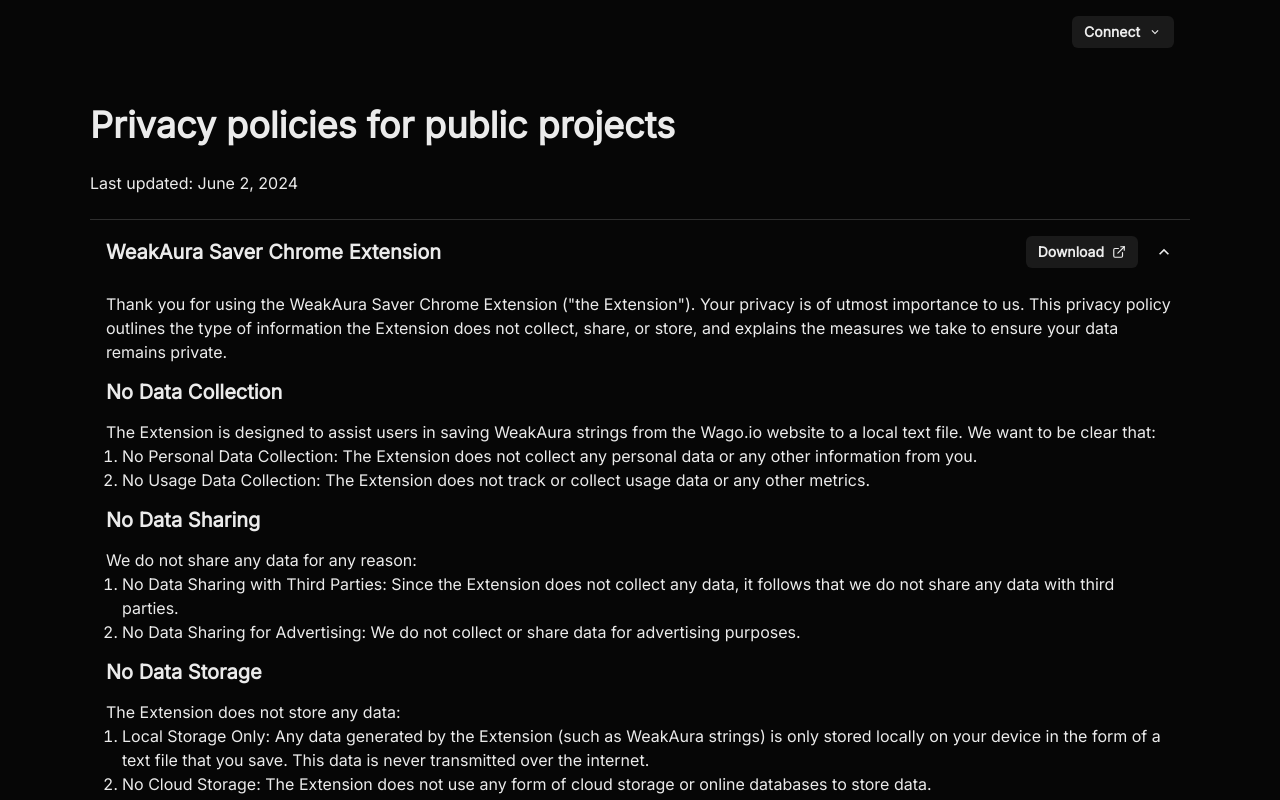
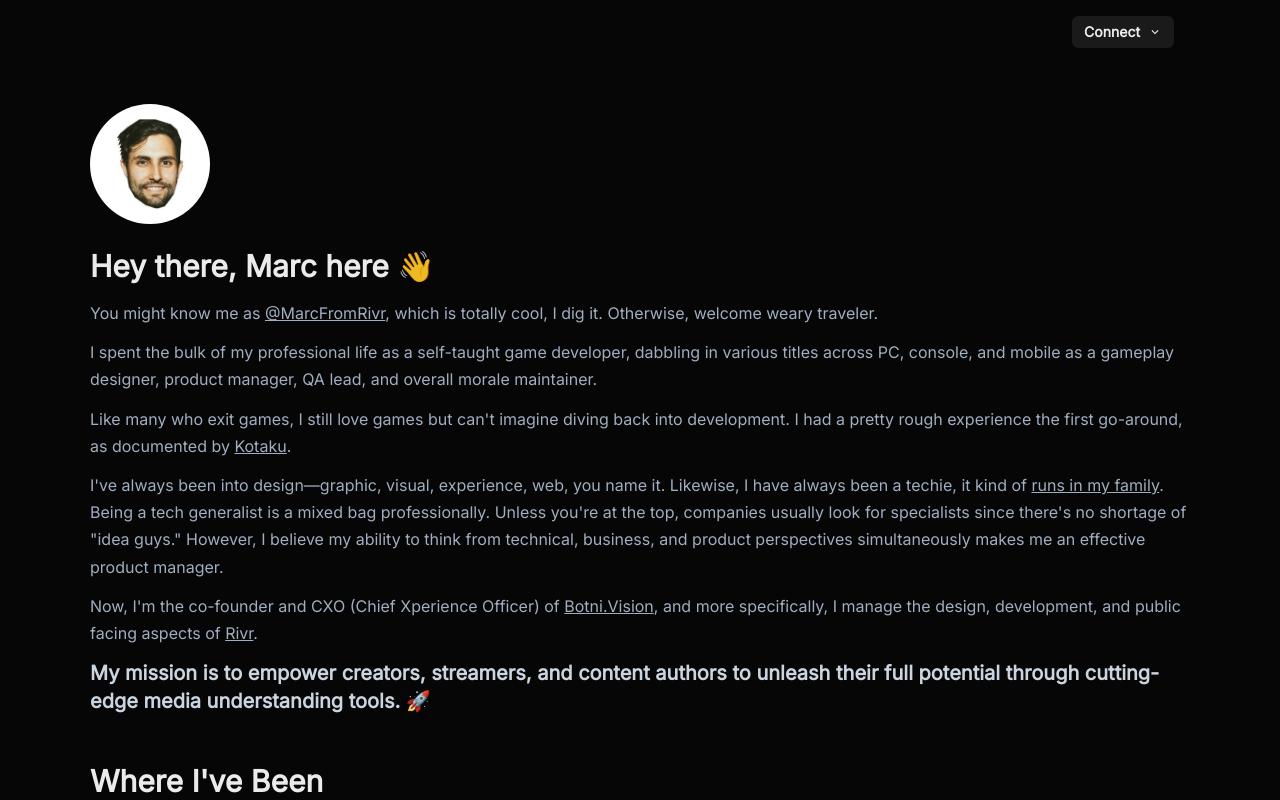
Before and after one commit to emesinternet/personal-site, a React (Create React App) app: page /privacy-policies in a window 1280 px wide. Shown: the top 800 px of the page. Built offline with nearby package versions, Linux system fonts and the light colour scheme.

Commit message:
fuck this

```diff
--- a/src/App.js
+++ b/src/App.js
@@ -1,8 +1,6 @@
 import { ChakraProvider, extendTheme } from "@chakra-ui/react";
 import "@fontsource/inter";
-import { BrowserRouter as Router, Route, Routes } from "react-router-dom";
-import Home from "./Home";
-import WASaverPolicy from "./WASaverPolicy";
+import { BrowserRouter as Router } from "react-router-dom";
 import Layout from "./components/Layout";
 
 const theme = extendTheme({
@@ -30,24 +28,7 @@
   return (
     <ChakraProvider theme={theme}>
       <Router>
-        <Routes>
-          <Route
-            path="/"
-            element={
-              <Layout>
-                <Home />
-              </Layout>
-            }
-          />
-          <Route
-            path="/privacy-policies"
-            element={
-              <Layout>
-                <WASaverPolicy />
-              </Layout>
-            }
-          />
-        </Routes>
+        <Layout />
       </Router>
     </ChakraProvider>
   );
--- a/src/components/Layout.js
+++ b/src/components/Layout.js
@@ -1,12 +1,29 @@
 import React from "react";
 import { Box, VStack } from "@chakra-ui/react";
 import MainMenu from "./MainMenu";
+import { useLocation } from "react-router-dom";
+import Home from "../Home";
+import WASaverPolicy from "../WASaverPolicy";
 
-const Layout = ({ children }) => {
+const Layout = () => {
+  const location = useLocation();
+  const queryParams = new URLSearchParams(location.search);
+  const page = queryParams.get("page");
+
+  const renderContent = () => {
+    switch (page) {
+      case "privacy-policies":
+        return <WASaverPolicy />;
+      case "home":
+      default:
+        return <Home />;
+    }
+  };
+
   return (
     <VStack align="stretch">
       <MainMenu />
-      <Box flex="1">{children}</Box>
+      <Box flex="1">{renderContent()}</Box>
     </VStack>
   );
 };
--- a/src/components/MainMenu.js
+++ b/src/components/MainMenu.js
@@ -8,9 +8,15 @@
   Button,
 } from "@chakra-ui/react";
 import { ChevronDownIcon } from "@chakra-ui/icons";
-import { Link } from "react-router-dom";
+import { useNavigate } from "react-router-dom";
 
 const MainMenu = () => {
+  const navigate = useNavigate();
+
+  const handleMenuClick = (page) => {
+    navigate(`/?page=${page}`);
+  };
+
   return (
     <Flex
       as="nav"
@@ -25,7 +31,7 @@
           Connect
         </MenuButton>
         <MenuList>
-          <MenuItem as={Link} to="/">
+          <MenuItem as="a" onClick={() => handleMenuClick("home")}>
             Home
           </MenuItem>
           <MenuDivider />
@@ -47,7 +53,7 @@
             Email
           </MenuItem>
           <MenuDivider />
-          <MenuItem as={Link} to="/privacy-policies">
+          <MenuItem as="a" onClick={() => handleMenuClick("privacy-policies")}>
             Privacy Policies
           </MenuItem>
         </MenuList>
```
